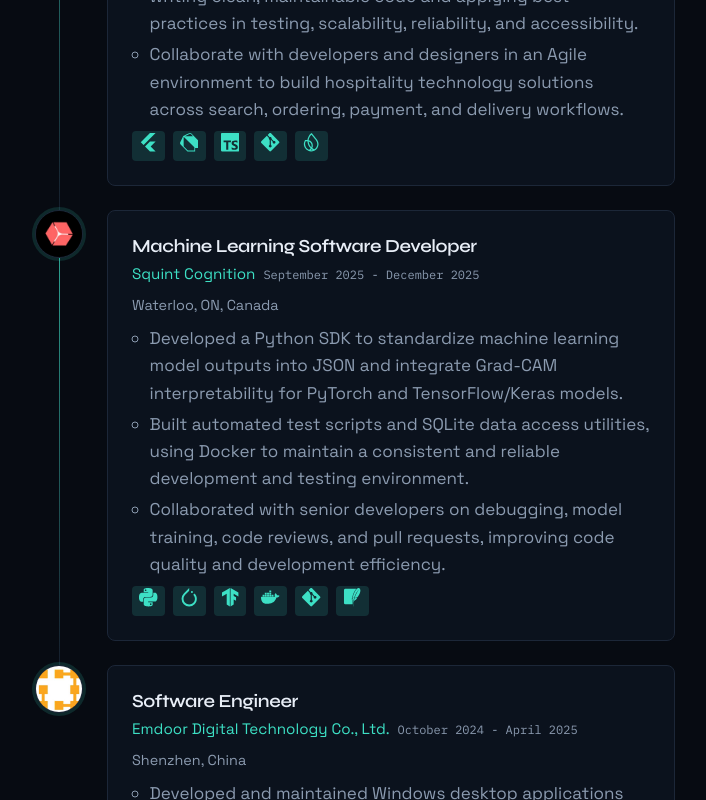
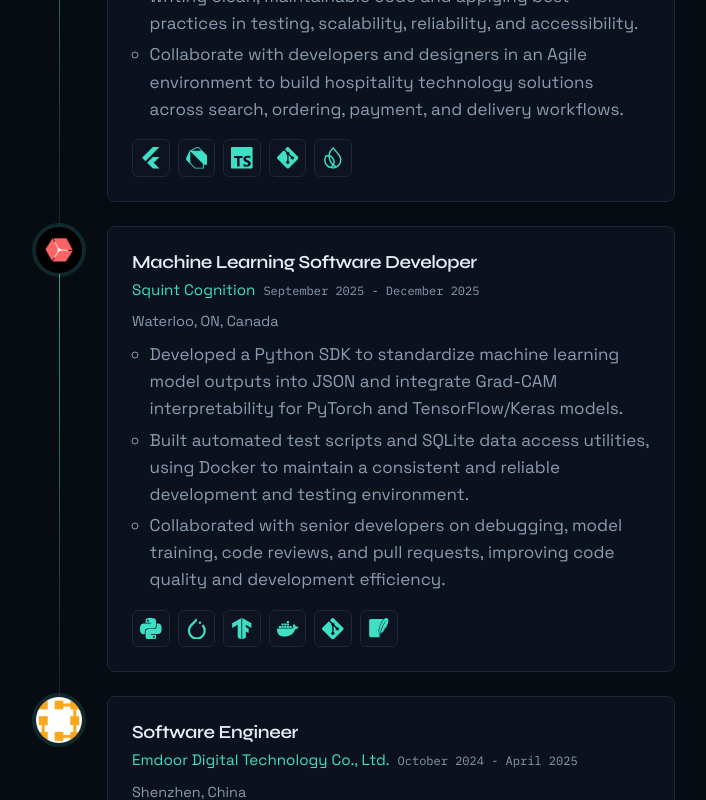
Before and after one commit to Kevin-Zhang1124/Kevin-Portfolio, a React (Vite) app: page / in a window 1280 px wide. Shown: the part 1540-2340 px from the top of the page, without its empty margins (285-991 px from the left). Built offline with nearby package versions, Linux system fonts and the light colour scheme.

Commit message:
Polish skill chips with centering, hover scale, and name tooltips

```diff
--- a/src/components/sections/sections.module.css
+++ b/src/components/sections/sections.module.css
@@ -42,17 +42,44 @@
   display: flex;
   flex-wrap: wrap;
   gap: var(--space-2);
-  margin: var(--space-2) 0 0;
+  margin: var(--space-3) 0 0;
   padding: 0;
   list-style: none;
 }
 
+/* Signal Mesh chip — theme chrome + hover scale live here */
 .techItem {
-  font-size: 0.85rem;
+  display: inline-flex;
+  align-items: center;
+  justify-content: center;
+  width: 2.35rem;
+  height: 2.35rem;
+  padding: 0;
+  border: 1px solid var(--border);
+  border-radius: calc(var(--radius) + 2px);
+  background: rgba(14, 21, 34, 0.9);
   color: var(--accent);
+  transition:
+    transform 0.15s ease,
+    border-color 0.15s ease,
+    background-color 0.15s ease;
+  transform-origin: center center;
+}
+
+.techItem:hover {
+  transform: scale(1.08);
+  border-color: var(--accent);
   background: var(--accent-soft);
-  padding: 0.15rem 0.45rem;
-  border-radius: var(--radius);
+}
+
+/* Keep motion calm for reduced-motion users */
+@media (prefers-reduced-motion: reduce) {
+  .techItem {
+    transition: border-color 0.15s ease, background-color 0.15s ease;
+  }
+  .techItem:hover {
+    transform: none;
+  }
 }
 
 .contactList {
--- a/src/components/ui/SkillIcon.module.css
+++ b/src/components/ui/SkillIcon.module.css
@@ -1,15 +1,54 @@
-/* Icon-only chip; color follows text/accent from parent or this rule */
+/* Positions the tooltip relative to the icon */
+.wrap {
+  position: relative;
+  display: inline-flex;
+  align-items: center;
+  justify-content: center;
+  line-height: 0;
+}
+
+/* Perfect centering for Simple Icons SVGs */
 .icon {
   display: inline-flex;
   align-items: center;
   justify-content: center;
+  width: 1.35rem;
+  height: 1.35rem;
   color: var(--accent);
   line-height: 0;
 }
 
 .icon svg {
-  width: 1.15rem;
-  height: 1.15rem;
-  /* Many simple-icons use fill; currentColor tracks CSS color */
+  display: block; /* removes baseline gap that shifts icons up */
+  width: 100%;
+  height: 100%;
   fill: currentColor;
 }
+
+/* Small name window above the icon */
+.tooltip {
+  position: absolute;
+  left: 50%;
+  bottom: calc(100% + 0.65rem);
+  transform: translateX(-50%) translateY(0.15rem);
+  padding: 0.25rem 0.45rem;
+  border: 1px solid var(--border);
+  border-radius: var(--radius);
+  background: var(--bg-elevated);
+  color: var(--text);
+  font-family: var(--font-mono);
+  font-size: 0.7rem;
+  letter-spacing: 0.02em;
+  white-space: nowrap;
+  opacity: 0;
+  pointer-events: none;
+  transition: opacity 0.15s ease, transform 0.15s ease;
+  z-index: 5;
+}
+
+/* Show tooltip when hovering the icon wrap */
+.wrap:hover .tooltip,
+.wrap:focus-within .tooltip {
+  opacity: 1;
+  transform: translateX(-50%) translateY(0);
+}
--- a/src/components/ui/SkillIcon.tsx
+++ b/src/components/ui/SkillIcon.tsx
@@ -9,8 +9,10 @@ type SkillIconProps = {
 };
 
 /**
- * Renders a tech skill as an icon only.
- * Label is exposed to assistive tech / hover via aria-label + title.
+ * Icon-only skill mark with:
+ * - accessible name
+ * - hover tooltip (skill label)
+ * - parent chip handles theme chrome + scale (sections.module.css)
  */
 export function SkillIcon({ id }: SkillIconProps) {
   // Human-readable name from the data registry
@@ -19,9 +21,16 @@ export function SkillIcon({ id }: SkillIconProps) {
   const Icon = skillIcons[id];
 
   return (
-    <span className={styles.icon} title={label} aria-label={label}>
-      {/* Decorative for screen readers because parent span has aria-label */}
-      <Icon aria-hidden="true" focusable="false" />
+    <span className={styles.wrap}>
+      {/* Visible icon; name comes from tooltip + aria-label */}
+      <span className={styles.icon} aria-label={label}>
+        <Icon aria-hidden="true" focusable="false" />
+      </span>
+
+      {/* Custom tooltip — clearer than browser title alone */}
+      <span className={styles.tooltip} role="tooltip">
+        {label}
+      </span>
     </span>
   );
 }
```
